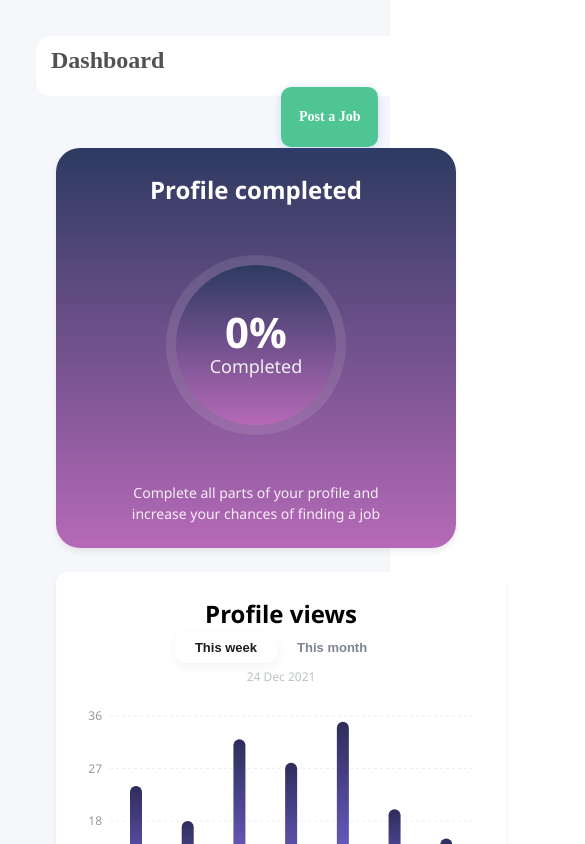
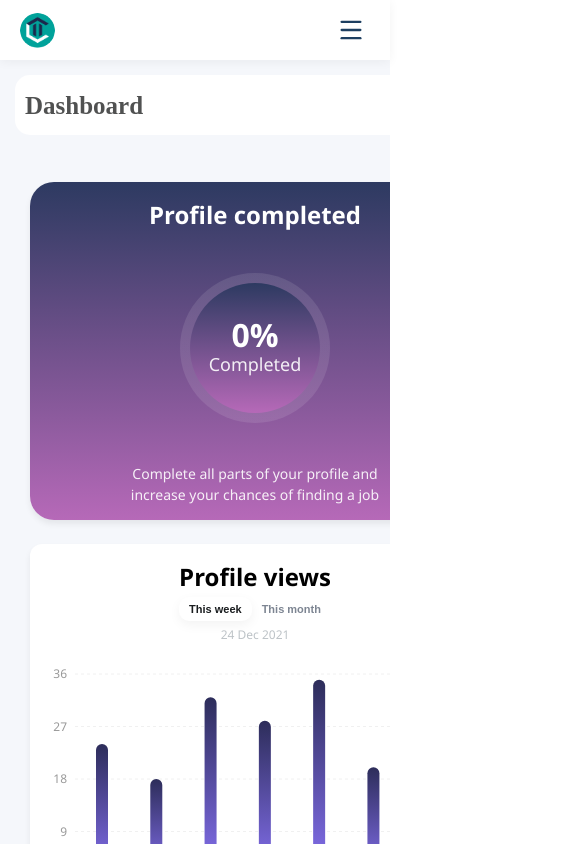
Before and after one commit to umidbek05/workify, a React (Vite) app: page /dashboard in a window 390 px wide. Shown: the top 844 px of the page, 585 px wide, since content can reach past the window. Built offline with nearby package versions, Linux system fonts and the light colour scheme.

Commit message:
birinchi commit

```diff
--- a/src/App.jsx
+++ b/src/App.jsx
@@ -9,8 +9,8 @@ import Conguratulation from "./pages/signup/Conguratulation";
 import MyJobs from "./pages/dashboard/MyJobs";
 import DashboardHome from "./pages/dashboard/DashboardHome";
 import CompanyProfile from "./pages/dashboard/MyCompany";
-import FAQ from "../../dashboard/workify/src/pages/dashboard/FAQ";
-import Contacts from "../../dashboard/workify/src/pages/dashboard/Contacts";
+import FAQ from "../src/pages/dashboard/FAQ";
+import Contacts from "../src/pages/dashboard/Contacts";
 import Talentss from "./pages/dashboard/Talents";
 
 const App = () => {
--- a/src/pages/dashboard/Dashboard.css
+++ b/src/pages/dashboard/Dashboard.css
@@ -289,3 +289,101 @@
   cursor: pointer;
   font-weight: 600;
 }
+
+
+
+
+
+
+
+
+
+/* 🔹 RESPONSIVE DESIGN */
+@media (max-width: 992px) {
+  .dashboard {
+    flex-direction: column;
+    padding: 0;
+    gap: 0;
+  }
+
+  /* Gamburg header qismi */
+  .mobile-nav {
+    display: flex;
+    justify-content: space-between;
+    align-items: center;
+    padding: 10px 20px;
+    background-color: #fff;
+    box-shadow: 0 2px 10px rgba(0, 0, 0, 0.05);
+    position: sticky;
+    top: 0;
+    z-index: 1100;
+    height: 60px;
+  }
+
+  .hamburger-btn {
+    background: none;
+    border: none;
+    cursor: pointer;
+    color: #1d3f61;
+    display: flex;
+    align-items: center;
+    padding: 5px;
+  }
+
+  /* Sidebar mobil holati */
+  .sidebar {
+    position: fixed;
+    left: -100%; /* Default yopiq */
+    top: 0;
+    height: 100vh;
+    width: 280px;
+    z-index: 2000;
+    border-radius: 0 15px 15px 0;
+    transition: 0.4s cubic-bezier(0.4, 0, 0.2, 1);
+    box-shadow: 5px 0 15px rgba(0,0,0,0.1);
+  }
+
+  /* Sidebar ochilganda */
+  .sidebar.open {
+    left: 0;
+  }
+
+  /* Qora parda */
+  .sidebar-overlay {
+    display: block;
+    position: fixed;
+    top: 0;
+    left: 0;
+    width: 100%;
+    height: 100%;
+    background: rgba(0, 0, 0, 0.4);
+    z-index: 1500;
+  }
+
+  .main-content {
+    padding: 15px;
+    width: 100%;
+    /* iPhone SE kabi kichik ekranlarda kontent sig'ishi uchun */
+    overflow-x: hidden;
+  }
+}
+
+/* iPhone SE (320px - 375px) va kichik ekranlar uchun maxsus */
+@media (max-width: 375px) {
+  .sidebar {
+    width: 250px; /* Biroq torroq sidebar */
+  }
+
+  .sidebar-text h1 {
+    font-size: 16px;
+  }
+
+  .menu-item {
+    padding: 10px 15px;
+    font-size: 14px;
+  }
+
+  .nav-dashboard h1 {
+    font-size: 18px;
+  }
+}
--- a/src/pages/dashboard/Dashboard.jsx
+++ b/src/pages/dashboard/Dashboard.jsx
@@ -7,37 +7,39 @@ import page3 from "./page3.png";
 import page4 from "./page4.png";
 import page5 from "./page5.png";
 import { useNavigate, NavLink, Outlet } from "react-router-dom";
-import { Contact, LogOut } from "lucide-react";
+import { Contact, LogOut, Menu, X } from "lucide-react"; // Menu va X qo'shildi
 
 const Dashboard = () => {
+  const [isMenuOpen, setIsMenuOpen] = useState(false); // Menyu holati uchun
   const [company, setCompany] = useState({
-    name: "Loading...", // Yuklanish holati uchun
+    name: "Loading...",
     city: "",
   });
 
   const [logo, setLogo] = useState(localStorage.getItem("companyLogo") || C);
+  const navigate = useNavigate();
+
+  // Menyu ochish/yopish funksiyalari
+  const toggleMenu = () => setIsMenuOpen(!isMenuOpen);
+  const closeMenu = () => setIsMenuOpen(false);
 
   useEffect(() => {
     const currentUserEmail = localStorage.getItem("email");
-
     if (!currentUserEmail) return;
 
     fetch("http://localhost:5000/register/getRegister")
       .then((res) => res.json())
       .then((resp) => {
         const data = resp.data || resp;
-
         if (Array.isArray(data)) {
-          // Emaili mos keladigan oxirgi ro'yxatdan o'tgan ma'lumotni olamiz
           const myData = data
             .filter(
               (c) => c.email?.toLowerCase() === currentUserEmail?.toLowerCase()
             )
-            .pop(); // Eng oxirgi qo'shilgan ma'lumotni olish
+            .pop();
 
           if (myData) {
             setCompany({
-              // Bu yerda bazadagi ustun nomi 'companyName' ekanligiga e'tibor bering
               name: myData.companyName || "No Company Name",
               city: myData.city || "No City",
             });
@@ -55,8 +57,6 @@ const Dashboard = () => {
       });
   }, []);
 
-  const navigate = useNavigate();
-
   const handleLogout = () => {
     if (window.confirm("Tizimdan chiqishni xohlaysizmi?")) {
       localStorage.clear();
@@ -67,14 +67,28 @@ const Dashboard = () => {
 
   return (
     <div className="dashboard">
-      <aside className="sidebar">
+      {/* Mobil qurilmalar uchun tepa qism (Header) */}
+      <header className="mobile-nav">
+        <div className="mobile-logo" style={{ display: 'flex', alignItems: 'center', gap: '10px' }}>
+          <img src={logo} alt="logo" style={{ width: '35px', height: '35px', borderRadius: '50%', objectFit: 'cover' }} />
+          <span style={{ fontWeight: '600', fontSize: '14px' }}>{company.name !== "Loading..." ? company.name : ""}</span>
+        </div>
+        <button className="hamburger-btn" onClick={toggleMenu} style={{ background: 'none', border: 'none', cursor: 'pointer' }}>
+          {isMenuOpen ? <X size={28} color="#1d3f61" /> : <Menu size={28} color="#1d3f61" />}
+        </button>
+      </header>
+
+      {/* Menyu ochilganda orqa fonni yopish (Overlay) */}
+      {isMenuOpen && <div className="sidebar-overlay" onClick={closeMenu}></div>}
+
+      {/* Sidebar - isMenuOpen holatiga qarab 'open' klassi qo'shiladi */}
+      <aside className={`sidebar ${isMenuOpen ? "open" : ""}`}>
         <div className="company-info">
-          {/* 3. Bu yerda statik 'C' emas, 'logo' statini ishlatamiz */}
           <img
             src={logo}
             alt="Company logo"
             className="sidebar-logo"
-            onError={(e) => (e.target.src = C)} // Rasm yuklanmasa default rasmga qaytadi
+            onError={(e) => (e.target.src = C)}
           />
           <div className="sidebar-text">
             <h1>{company.name}</h1>
@@ -86,9 +100,8 @@ const Dashboard = () => {
           <NavLink
             to="/dashboard"
             end
-            className={({ isActive }) =>
-              isActive ? "menu-item active" : "menu-item"
-            }
+            className={({ isActive }) => isActive ? "menu-item active" : "menu-item"}
+            onClick={closeMenu} // Bosilganda menyu yopiladi
           >
             <img src={page1} alt="Dashboard" />
             <span className="menu-link">Dashboard</span>
@@ -96,9 +109,8 @@ const Dashboard = () => {
 
           <NavLink
             to="companyprofil"
-            className={({ isActive }) =>
-              isActive ? "menu-item active" : "menu-item"
-            }
+            className={({ isActive }) => isActive ? "menu-item active" : "menu-item"}
+            onClick={closeMenu}
           >
             <img src={page2} alt="MyCompany" />
             <span className="menu-link">My company</span>
@@ -106,9 +118,8 @@ const Dashboard = () => {
 
           <NavLink
             to="myjobs"
-            className={({ isActive }) =>
-              isActive ? "menu-item active" : "menu-item"
-            }
+            className={({ isActive }) => isActive ? "menu-item active" : "menu-item"}
+            onClick={closeMenu}
           >
             <img src={page3} alt="myJobs" />
             <span className="menu-link">My jobs</span>
@@ -116,9 +127,8 @@ const Dashboard = () => {
 
           <NavLink
             to="talents"
-            className={({ isActive }) =>
-              isActive ? "menu-item active" : "menu-item"
-            }
+            className={({ isActive }) => isActive ? "menu-item active" : "menu-item"}
+            onClick={closeMenu}
           >
             <img src={page4} alt="Talents" />
             <span className="menu-link">Talents</span>
@@ -126,34 +136,40 @@ const Dashboard = () => {
 
           <NavLink
             to="faq"
-            className={({ isActive }) =>
-              isActive ? "menu-item active" : "menu-item"
-            }
+            className={({ isActive }) => isActive ? "menu-item active" : "menu-item"}
+            onClick={closeMenu}
           >
             <img src={page5} alt="Faq" />
             <span className="menu-link">FAQ</span>
           </NavLink>
 
-          <NavLink to="contacts" className="menu-item">
-            <Contact />
+          <NavLink
+            to="contacts"
+            className={({ isActive }) => isActive ? "menu-item active" : "menu-item"}
+            onClick={closeMenu}
+          >
+            <Contact size={22} />
             <span className="menu-link">Contacts</span>
           </NavLink>
 
-          {/* Logout tugmasini ham qo'shib qo'ydim */}
           <button
             onClick={handleLogout}
             className="menu-item logout-btn"
             style={{
               background: "none",
               border: "none",
+              padding: "12px 20px",
               cursor: "pointer",
               width: "100%",
               textAlign: "left",
+              display: "flex",
+              alignItems: "center",
+              gap: "12px"
             }}
           >
+            <LogOut size={22} color="red" />
             <span className="menu-link" style={{ color: "red" }}>
               Logout
-              <LogOut className="logg" />
             </span>
           </button>
         </div>
--- a/src/pages/dashboard/DashboardHome.css
+++ b/src/pages/dashboard/DashboardHome.css
@@ -28,34 +28,10 @@
   line-height: 1.5;
 }
 
-/* TOP NAVIGATION */
-.top-nav {
-  display: flex;
-  justify-content: space-between;
-  align-items: center;
-  margin-bottom: 32px;
-  padding-bottom: 16px;
-  background: #ffffff;
-  width: 785px;
-  height: 60px;
-  border-radius: 15px;
-  padding: 10px;
-}
 
-.nav-title {
-  font-family: Gilroy;
-  font-weight: 600;
-  font-style: SemiBold;
-  font-size: 25px;
-  line-height: 100%;
-  letter-spacing: 0%;
-  color: #505151;
-}
 
-.nav-actions {
-  display: flex;
-  align-items: center;
-}
+
+
 
 .post-job-btn {
   font-family: Gilroy;
@@ -344,58 +320,10 @@
 }
 
 /* RESPONSIVE DESIGN */
-@media (max-width: 1200px) {
-  .main-content {
-    grid-template-columns: 1fr 1fr;
-  }
 
-  .profile-card {
-    grid-column: 1 / -1;
-    height: auto;
-  }
-}
 
-@media (max-width: 768px) {
-  .dashboard-container {
-    padding: 16px;
-  }
 
-  .main-content {
-    grid-template-columns: 1fr;
-  }
 
-  .top-nav {
-    flex-direction: column;
-    align-items: flex-start;
-    gap: 16px;
-  }
-
-  .post-job-btn {
-    width: 100%;
-    justify-content: center;
-  }
-
-  .simple-bar-chart {
-    gap: 4px;
-  }
-
-  .bar {
-    width: 28px;
-  }
-}
-
-/* ANIMATIONS */
-@keyframes slideIn {
-  from {
-    opacity: 0;
-    transform: translateY(20px);
-  }
-
-  to {
-    opacity: 1;
-    transform: translateY(0);
-  }
-}
 
 .card {
   animation: slideIn 0.5s ease-out;
@@ -560,3 +488,131 @@
   background-color: #94A2AB1A;
    border-radius: 999px;
 }
+
+
+
+
+
+
+
+
+
+
+
+
+
+
+
+
+
+
+
+
+
+
+
+
+
+
+
+
+
+
+
+
+
+
+
+
+
+
+
+
+/* ============================================================
+   RESPONSIVE DESIGN (Media Queries)
+   ============================================================ */
+
+/* 1. Katta monitorlar va Noutbuklar uchun (1200px gacha) */
+@media (max-width: 1200px) {
+  .main-content {
+    grid-template-columns: 1fr 1fr; /* 3 ta ustun 2 taga aylanadi */
+  }
+
+  .chart-card, .chart-cart, .custom-job-card {
+    width: 100% !important; /* Qat'iy o'lchamlarni bekor qilamiz */
+    margin-left: 0 !important;
+  }
+}
+
+/* 2. Planshetlar uchun (992px gacha) */
+@media (max-width: 992px) {
+  .post-job-btn {
+    position: static !important; /* left: 230px butunlay o'chiriladi */
+    width: 100%;
+    margin-bottom: 20px;
+  }
+
+  .profile-completed-card {
+    width: 100% !important;
+    min-height: auto;
+    padding: 30px;
+  }
+
+  .custom-job-card .time-tabs-pilll {
+    margin-left: 0;
+    width: 100%;
+  }
+}
+
+/* 3. Kichik planshetlar va mobil qurilmalar (768px gacha) */
+@media (max-width: 768px) {
+  .main-content {
+    grid-template-columns: 1fr; /* Hammasi bitta ustun bo'lib qoladi */
+  }
+
+  .summary-section {
+    flex-direction: column;
+    gap: 15px;
+    align-items: center;
+    text-align: center;
+  }
+
+  .circular-progress {
+    width: 150px;
+    height: 150px;
+  }
+
+  .inner-circle {
+    width: 130px;
+    height: 130px;
+  }
+
+  .percent-number {
+    font-size: 32px;
+  }
+
+  .bar {
+    width: 20px; /* Grafik ustunlarini kichraytiramiz */
+  }
+}
+
+/* 4. Telefonlar uchun (480px gacha) */
+@media (max-width: 480px) {
+  .card {
+    padding: 15px;
+  }
+
+  .nav-title {
+    font-size: 20px;
+  }
+
+  .tab-btn {
+    padding: 6px 10px;
+    font-size: 11px;
+  }
+
+  .custom-job-card .time-tabs-pilll button {
+    width: 100%;
+    font-size: 12px;
+  }
+}
--- a/src/pages/dashboard/MyCompany.css
+++ b/src/pages/dashboard/MyCompany.css
@@ -317,76 +317,6 @@
 }
 
 /* Responsive design */
-@media (max-width: 1024px) {
-  .company-main {
-    grid-template-columns: 1fr;
-    gap: 20px;
-  }
-
-  .TecCells {
-    grid-row: auto;
-  }
-}
-
-@media (max-width: 768px) {
-  .top-nav {
-    padding: 15px 20px;
-    flex-direction: column;
-    align-items: flex-start;
-    gap: 15px;
-  }
-
-  .nav-title {
-    font-size: 24px;
-  }
-
-  .company-main {
-    padding: 20px;
-  }
-
-  .TecCells,
-  .Statistcs,
-  .About-company {
-    padding: 20px;
-  }
-
-  .stat-item h2 {
-    font-size: 28px;
-  }
-}
-
-@media (max-width: 480px) {
-  .top-nav {
-    padding: 12px 15px;
-  }
-
-  .post-job-btn {
-    padding: 10px 18px;
-    font-size: 14px;
-  }
-
-  .company-main {
-    padding: 15px;
-  }
-
-  .TecCells,
-  .Statistcs,
-  .About-company {
-    padding: 15px;
-  }
-
-  .info-row {
-    flex-direction: column;
-    gap: 5px;
-  }
-
-  .stat-item {
-    flex-direction: column;
-    align-items: flex-start;
-    gap: 5px;
-  }
-}
-
 .logo-wrapper {
   position: relative;
   /* width: 120px; */
```
Also changed, not shown: src/pages/dashboard/MyJobs.css (line endings or trailing spaces).
